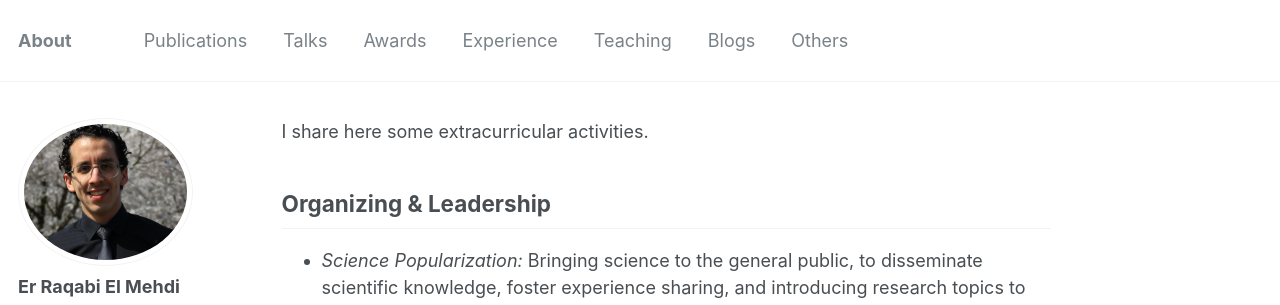
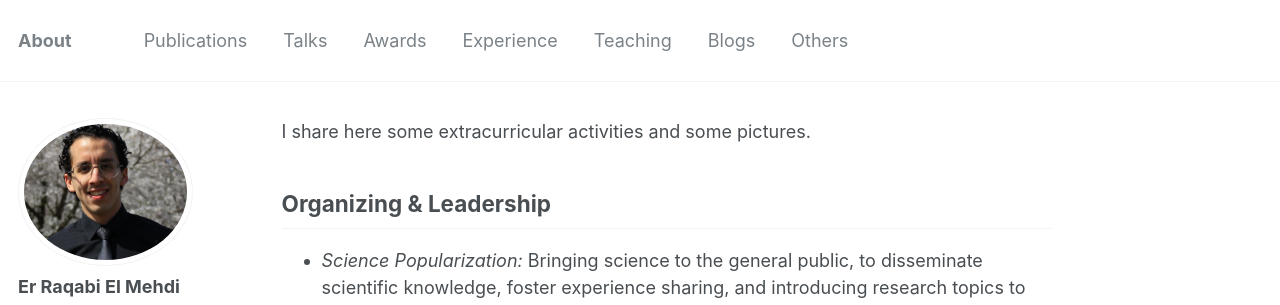
Before and after one commit to RqbMedi/rqbmedi.github.io, a Jekyll site: the page built from _pages/markdown.md, in a window 1280 px wide and 1262 px high. Shown: the top 305 px of the window. Built offline with Jekyll 4.4.1, drawn with Linux system fonts in a browser that asks for light colours; some web fonts are replaced.

Commit message:
Update markdown.md

```diff
--- a/_pages/markdown.md
+++ b/_pages/markdown.md
@@ -7,7 +7,7 @@ redirect_from:
   - /markdown.html
 ---
 
-I share here some extracurricular activities.
+I share here some extracurricular activities and some pictures.
 
 Organizing & Leadership
 ------
```
